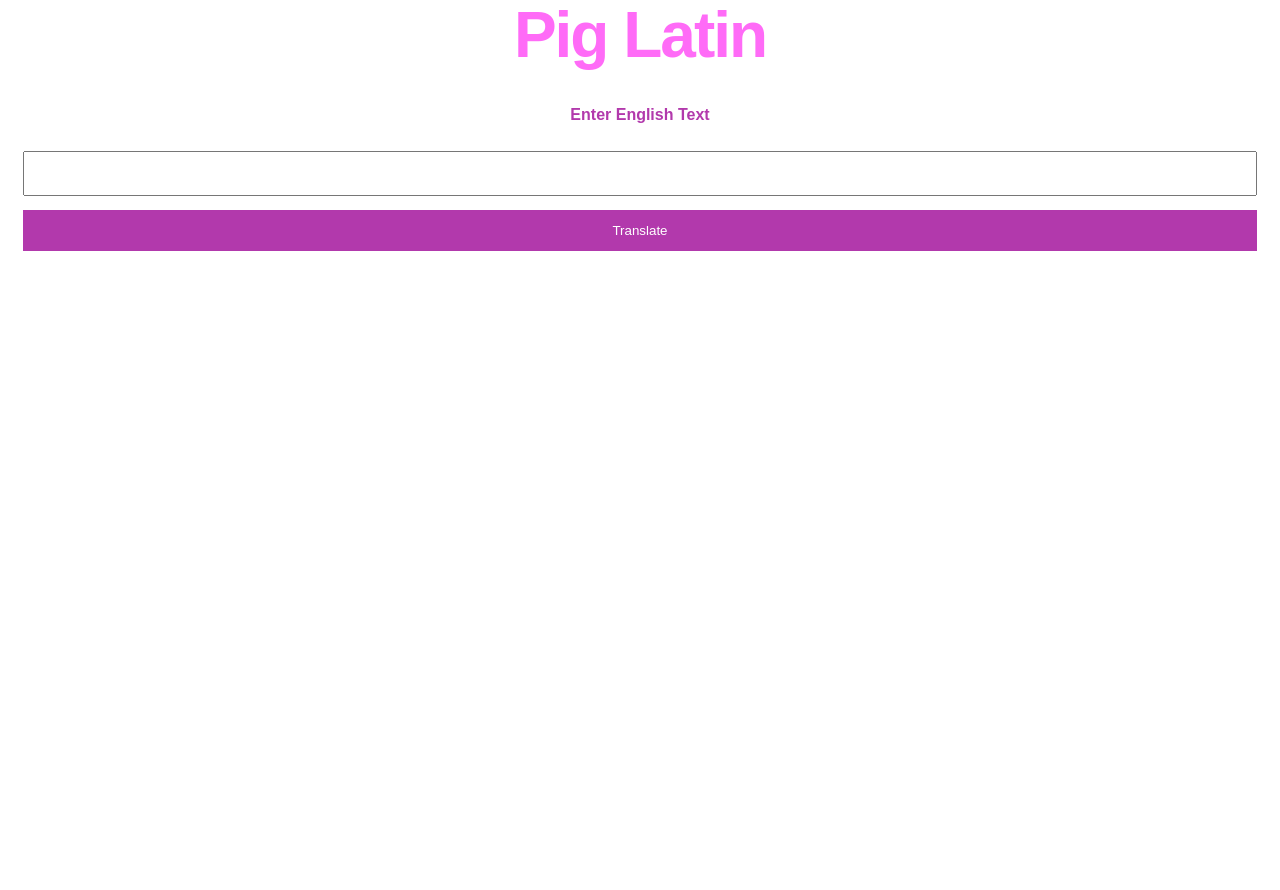
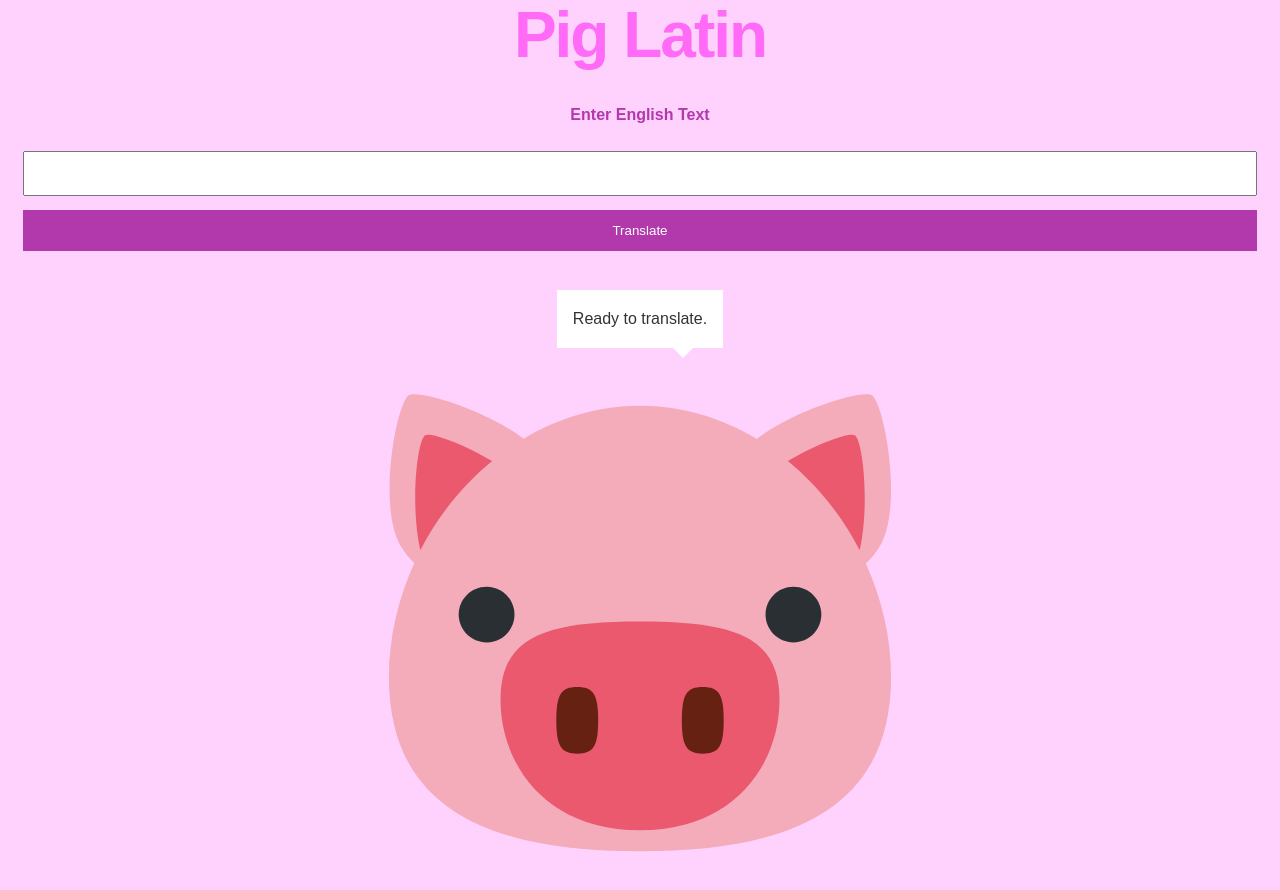
Before and after one commit to doohinkus/pig-latin, a website built with webpack: page index.html in a window 1280 px wide. Both pictures are taken after a click on the button "Translate". Before the commit the page ends 800 px from the top, so only its background shows below. Built offline with nearby package versions, Linux system fonts and the light colour scheme; a web font is replaced by a local one.

Commit message:
add svg and style

```diff
--- a/index.html
+++ b/index.html
@@ -5,17 +5,21 @@
     <title>Vanilla JS (ECMA Script 6) Pig Latin App</title>
     <link rel="stylesheet" href="dist/main.css" media="screen" title="no title">
   </head>
-  <body>
+  <body class="bg-light">
     <h1 class="h1 base">Pig Latin</h1>
-    <form id="pig-latin">
+    <div id="pig-latin">
       <label class="loud bold center dark-base">Enter English Text</label>
       <input type="text" id="english" />
-      <button id="translate" class="btn bg-light loud white">Translate</button>
-    </form>
-    <div id="output" class="center">
-      <span class="">test</span>
+      <button id="translate" class="btn loud white">Translate</button>
     </div>
-
+    <div class="piggy">
+      <div id="output" class="center bubble">
+        <span>Ready to translate.</span>
+      </div>
+      <div class="pig-svg center">
+        <img src="img/pig.svg" alt="pig svg" />
+      </div>
+    </div>
     <script src="dist/bundle.js" charset="utf-8"></script>
   </body>
 </html>
--- a/js/app.js
+++ b/js/app.js
@@ -24,19 +24,31 @@ let pigLatin = (sentence) => {
 /*User interaction*/
 
 //grab reference to form
-const form = document.getElementById('pig-latin');
+const button = document.getElementById('translate');
+//reference to output
+const output = document.getElementById('output');
 
 //Translate
 const translateText = () => {
   //grab input value
-  let english = document.getElementById('english').value;
-  let translation = pigLatin(english);
-  //output answer
-  output.textContent = translation;
+  const english = document.getElementById('english').value;
+  if (english !=""){
+    let translation = pigLatin(english);
+    //output answer
+    output.textContent = translation;
+  }
+}
+
+const animateText = () =>{
+  if (output.classList.contains("bubble-animation")){
+    output.classList.remove("bubble-animation");
+  }
+  output.classList.add("bubble-animation");
 }
 
 //addEventListener to form  and prevent form default submit, which really screws things up
-form.addEventListener('submit', (e)=>{
+button.addEventListener('click', ()=>{
   translateText();
-  e.preventDefault();
+  animateText();
+  // e.preventDefault();
 });
```
Also changed, not shown: img/pig.svg (added).
